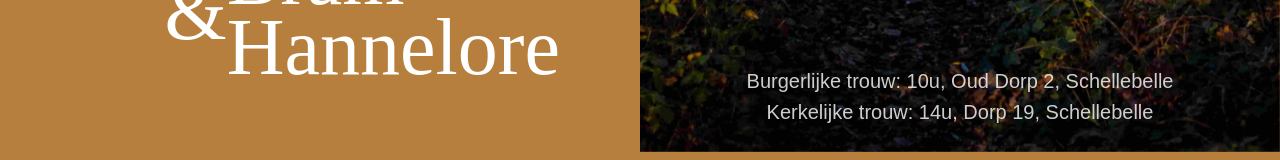
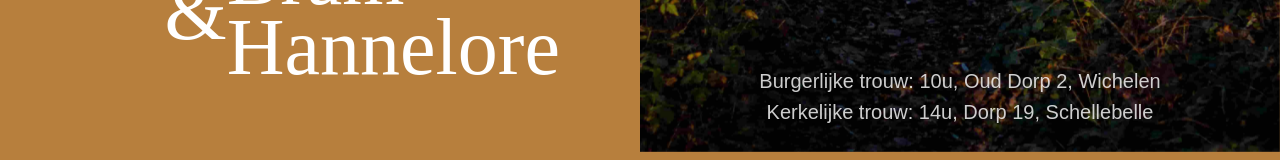
Before and after one commit to jan-temmerman/wedding_brammelore_frontend, a React (Create React App) app: page / in a window 1280 px wide. Shown: the part 648-808 px from the top of the page. Built offline with nearby package versions, Linux system fonts and the light colour scheme.

Commit message:
changed address

```diff
--- a/src/App.jsx
+++ b/src/App.jsx
@@ -65,7 +65,7 @@ function App() {
       <div className="background" />
 
       <div className="wedding-hours">
-        <p>Burgerlijke trouw: 10u, Oud Dorp 2, Schellebelle</p>
+        <p>Burgerlijke trouw: 10u, Oud Dorp 2, Wichelen</p>
         <p>Kerkelijke trouw: 14u, Dorp 19, Schellebelle</p>
       </div>
 
```
